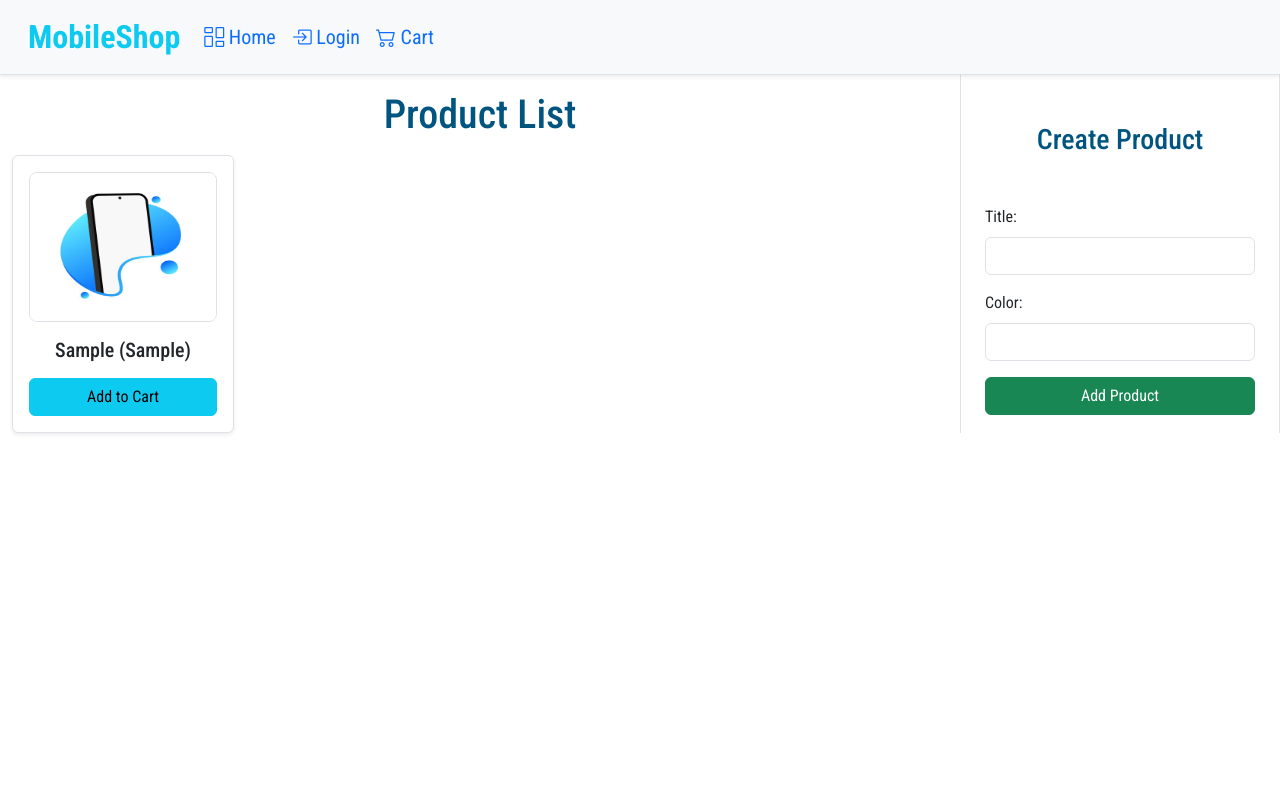
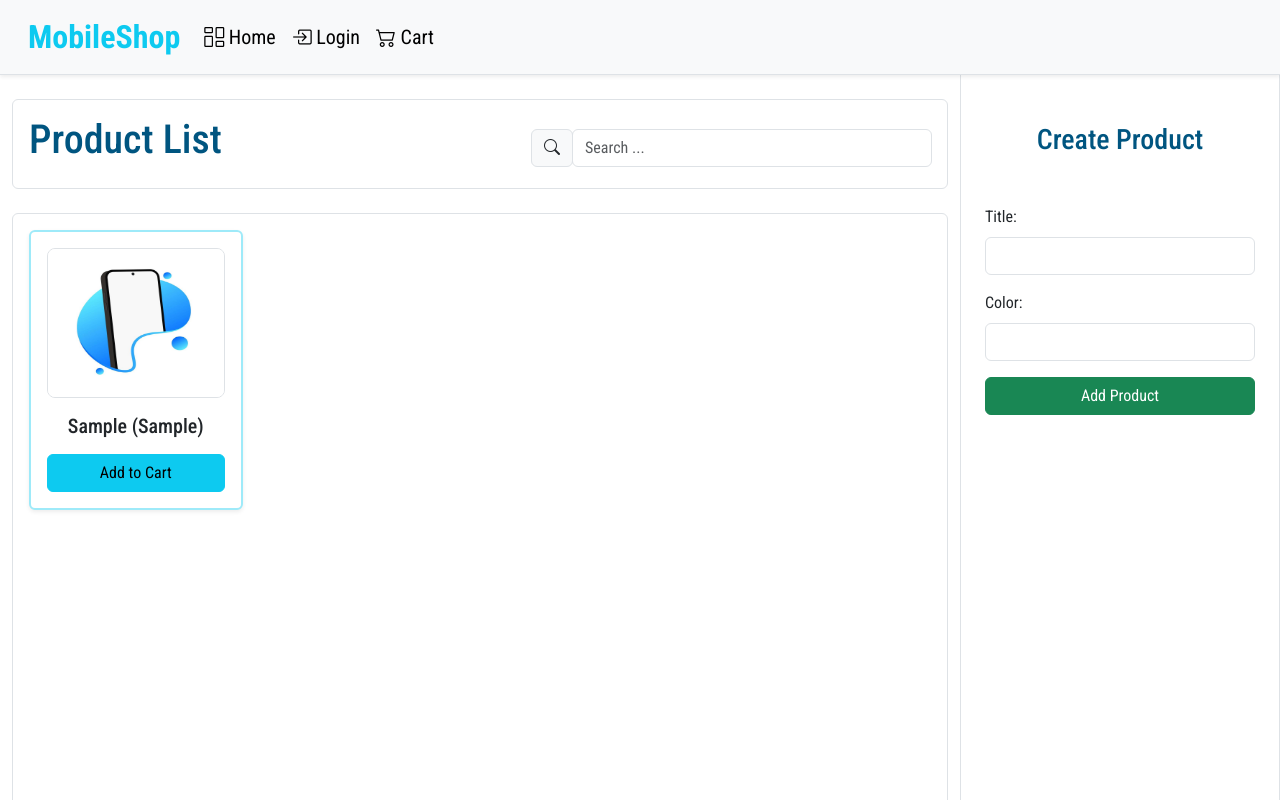
Before and after one commit to NeginSal/Online-Mobile-Shop, a Vue app: page / in a window 1280 px wide. Both pictures are taken after typing "Sample", "Sample" into the empty fields and a click on the button "Add Product". Shown: the top 800 px of the page. Built offline with nearby package versions, Linux system fonts and the light colour scheme.

Commit message:
feat:added pagination

```diff
--- a/src/components/Navbar.vue
+++ b/src/components/Navbar.vue
@@ -10,28 +10,28 @@
         <div class="collapse navbar-collapse" id="navbarNav">
           <ul class="navbar-nav fs-5">
             <li class="nav-item">
+              <router-link to="/">
                 <a class="nav-link active" aria-current="page" href="#">
-                <router-link to="/">
                   <i class="bi bi-columns-gap"></i>
                   Home
+                </a>
               </router-link>
-              </a>
             </li>
             <li class="nav-item">
+              <router-link to="/login">
                 <a class="nav-link active" aria-current="page" href="#">
-                <router-link to="/login">
                   <i class="bi bi-box-arrow-in-right"></i>
                   Login
+                </a>
               </router-link>
-              </a>
             </li>
             <li class="nav-item">
+              <router-link to="/cart">
                 <a class="nav-link active" aria-current="page" href="#">
-                <router-link to="/cart">
                   <i class="bi bi-cart2"></i>
                   Cart
+                </a>
               </router-link>
-              </a>
             </li>
           </ul>
         </div>
--- a/src/components/ProductList.vue
+++ b/src/components/ProductList.vue
@@ -1,33 +1,126 @@
 <template>
-  <h1 class="my-3 text-center title-text">Product List</h1>
+  <div>
+    <!-- Search Bar -->
+    <div class="d-flex justify-content-between align-items-baseline my-4 border p-3 rounded">
+      <h1 class="text-center title-text">Product List</h1>
+      <div class="input-group" style="width: 400px;">
+        <span class="input-group-text rounded"><i class="bi bi-search"></i></span>
+        <input type="text" class="form-control rounded" placeholder="Search ..." v-model="searchQuery" />
+      </div>
+    </div>
+
+    <!-- Loading Spinner -->
     <div v-if="store.loading" class="d-flex justify-content-center align-items-center mt-5">
       <div class="spinner-border text-info" role="status" style="width: 10rem; height: 10rem;">
         <span class="visually-hidden">Loading...</span>
       </div>
     </div>
-  <div v-else class="row g-3">
-    <div class="col-12 col-sm-6 col-md-4 col-lg-3" v-for="product in store.products" :key="product.id">
-      <div class="card shadow-sm rounded border border-1 p-3 text-center">
-        <img src="../assets/phone.jpg" class="card-img-top border rounded-3" alt="..." style="height: 150px;">
+
+    <!-- Product List -->
+    <div v-else class="border p-3 rounded vh-100">
+      <div class="row g-3">
+        <div class="col-12 col-sm-6 col-md-4 col-lg-3" v-for="product in paginatedProducts" :key="product.id">
+          <div class="card shadow-sm rounded border border-2 border-info-subtle p-3 text-center">
+            <img src="../assets/phone.jpg" class="card-img-top border rounded-3" alt="..." style="height: 150px;" />
             <h5 class="card-title my-3">{{ product.title }} ({{ product.color }})</h5>
-        <button type="button" class="btn btn-info" @click="addToCart(product)">Add to Cart</button>
+            <button type="button" class="btn btn-info" @click="addToCart(product)">
+              Add to Cart
+            </button>
           </div>
         </div>
       </div>
+    </div>
+    <!-- Pagination Controls -->
+    <nav class="my-3" v-if="totalPages > 1">
+      <ul class="pagination justify-content-center">
+        <li class="page-item" :class="{ disabled: currentPage === 1 }">
+          <button class="page-link" @click="prevPage">
+            <i class="bi bi-chevron-left"></i>
+          </button>
+        </li>
+        <li class="page-item" :class="{ active: page === currentPage }" v-for="page in totalPages" :key="page">
+          <button class="page-link" @click="goToPage(page)">{{ page }}</button>
+        </li>
+        <li class="page-item" :class="{ disabled: currentPage === totalPages }">
+          <button class="page-link" @click="nextPage">
+            <i class="bi bi-chevron-right"></i>
+          </button>
+        </li>
+      </ul>
+    </nav>
+  </div>
 </template>
+
 
 <script>
 import { useStore } from '../stores/store';
+import { ref, computed } from 'vue';
 
 export default {
   setup() {
     const store = useStore();
+    const searchQuery = ref("");
+    const currentPage = ref(1); // Current page number
+    const itemsPerPage = ref(8); // Number of items per page
+
+    // Filtered products based on search query
+    const filteredProducts = computed(() => {
+      if (!searchQuery.value.trim()) {
+        return store.products;
+      }
+      return store.products.filter((product) =>
+        product.title.toLowerCase().includes(searchQuery.value.toLowerCase())
+      );
+    });
+
+    // Total pages based on the filtered products
+    const totalPages = computed(() =>
+      Math.ceil(filteredProducts.value.length / itemsPerPage.value)
+    );
+
+    // Paginated products for the current page
+    const paginatedProducts = computed(() => {
+      const start = (currentPage.value - 1) * itemsPerPage.value;
+      const end = start + itemsPerPage.value;
+      return filteredProducts.value.slice(start, end);
+    });
+
+    // Pagination methods
+    const goToPage = (page) => {
+      if (page >= 1 && page <= totalPages.value) {
+        currentPage.value = page;
+      }
+    };
+
+    const prevPage = () => {
+      if (currentPage.value > 1) {
+        currentPage.value -= 1;
+      }
+    };
+
+    const nextPage = () => {
+      if (currentPage.value < totalPages.value) {
+        currentPage.value += 1;
+      }
+    };
 
     const addToCart = (product) => {
       store.addToCart(product);
     };
 
-    return { store, addToCart };
+    return {
+      store,
+      searchQuery,
+      currentPage,
+      itemsPerPage,
+      filteredProducts,
+      paginatedProducts,
+      totalPages,
+      goToPage,
+      prevPage,
+      nextPage,
+      addToCart,
+    };
   },
 };
 </script>
--- a/src/style.css
+++ b/src/style.css
@@ -19,3 +19,25 @@ a:visited {
   color:
     #005580;
 }
+
+.page-link {
+  color: #004466 !important;
+  background-color: #e6f7ff !important;
+  border-color: #004466 !important;
+  border-radius: 50% !important;
+}
+
+.page-item.active .page-link {
+  background-color: #0dcaf0 !important;
+  color: #ffffff !important;
+  border-color: #0dcaf0 !important;
+}
+
+.page-item.disabled .page-link {
+  opacity: 0.5;
+  pointer-events: none;
+}
+
+.pagination {
+  gap: 8px;
+}
```
Lines whose indentation alone changed are shown as unchanged.
